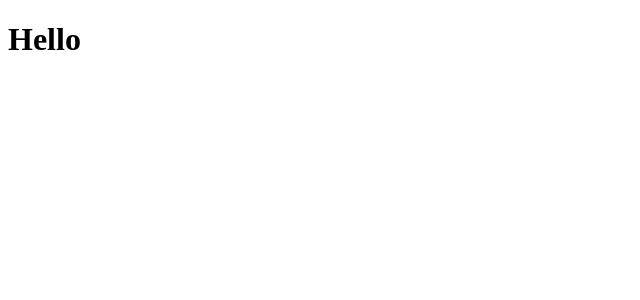
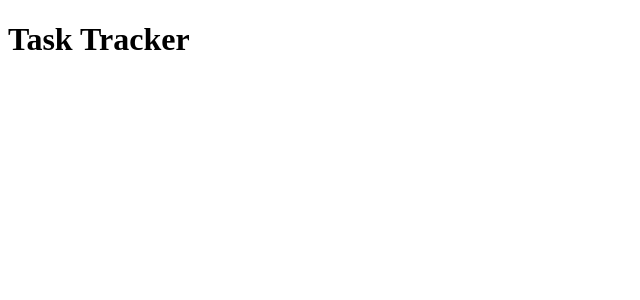
Before and after one commit to briansimiyuj/React-Class, a React (Create React App) app: page / in a window 1280 px wide. Shown: the top 300 px of the page, without its empty margins (0-640 px from the left). Built offline with nearby package versions, Linux system fonts and the light colour scheme.

Commit message:
Default props

```diff
--- a/src/Script.jsx
+++ b/src/Script.jsx
@@ -6,7 +6,7 @@ function Script() {
 
     <div className="script">
 
-      <Header title="Hello"/>
+      <Header/>
 
     </div>
 
--- a/src/components/Header.jsx
+++ b/src/components/Header.jsx
@@ -12,4 +12,11 @@ const Header = (props) =>{
 
 }
 
+
+Header.defaultProps ={
+
+    title: 'Task Tracker'
+
+}
+
 export default Header
```
